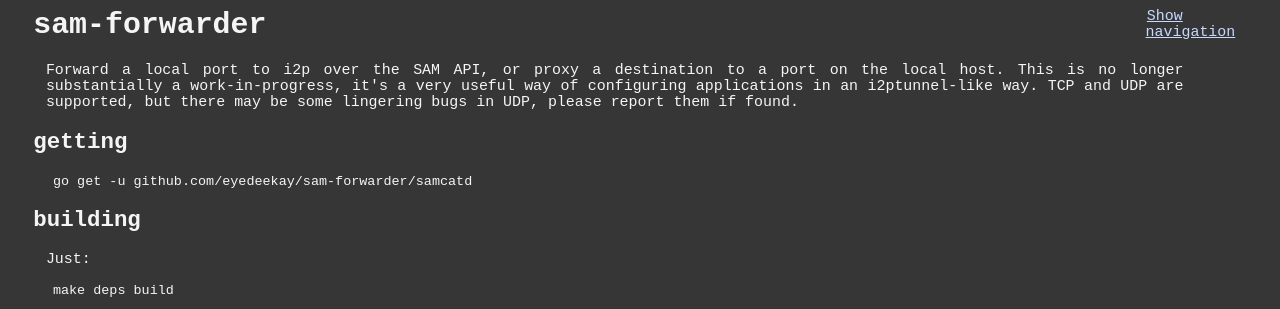
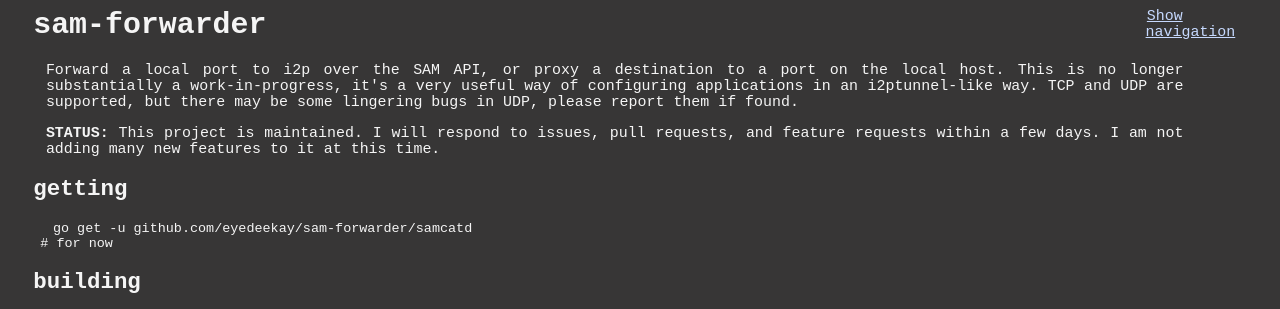
Before and after one commit to eyedeekay/sam-forwarder, a plain HTML site: page docs/index.html in a window 1280 px wide. Shown: the top 309 px of the page. Drawn offline with Linux system fonts and the light colour scheme.

Commit message:
update index.html

```diff
--- a/docs/index.html
+++ b/docs/index.html
@@ -58,6 +58,14 @@
       UDP are supported, but there may be some lingering bugs in UDP, please report
       them if found.
     </p>
+    <p>
+      <strong>
+        STATUS:
+      </strong>
+      This project is maintained. I will respond to issues, pull requests,
+      and feature requests within a few days. I am not adding many new features to it
+      at this time.
+    </p>
     <h2>
       <a href="#getting" rel="nofollow">
         <span></span>
@@ -65,6 +73,7 @@
       getting
     </h2>
     <pre><code>    go get -u github.com/eyedeekay/sam-forwarder/samcatd
+    # for now
 </code></pre>
     <h2>
       <a href="#building" rel="nofollow">
```
